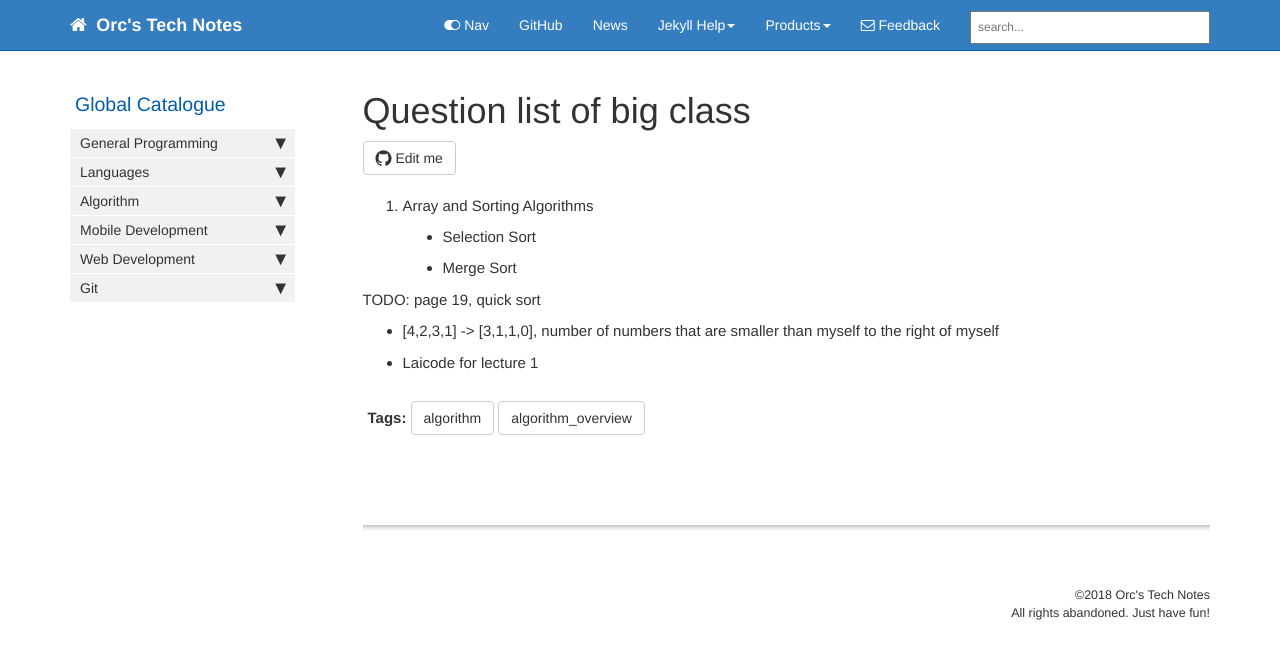
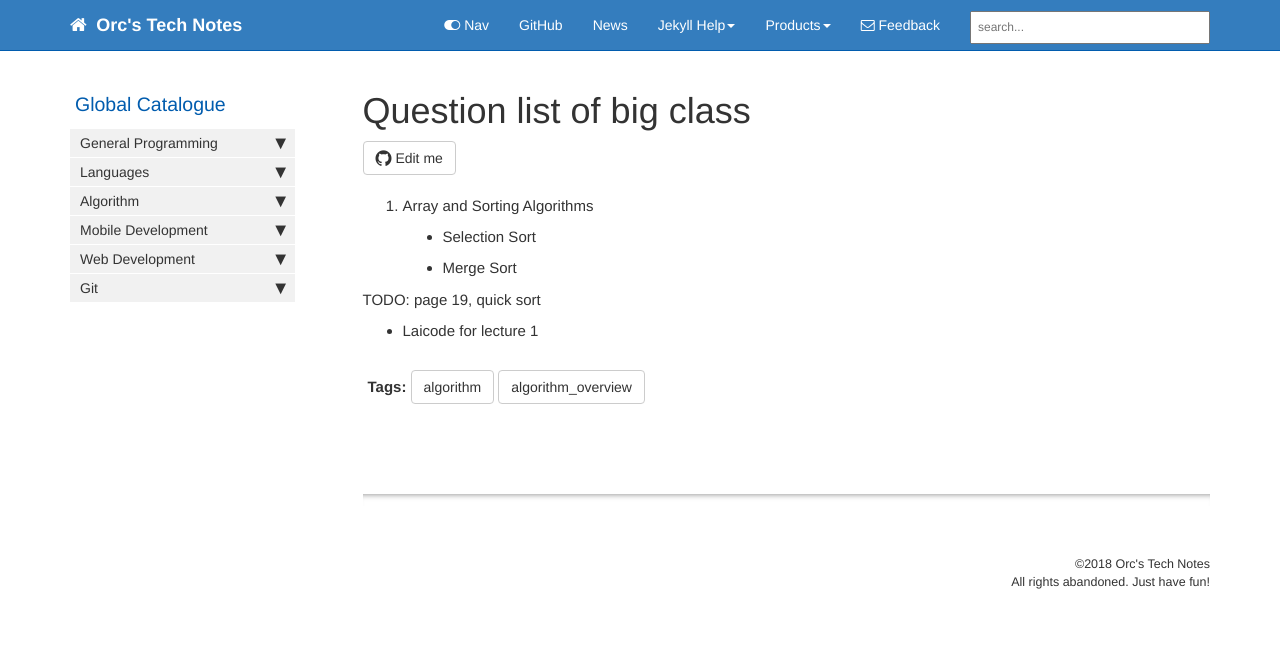
Before and after one commit to HungryOrc/hungryorc.github.io, a Jekyll site: the page built from pages/algorithm/algorithm_big_class.md, in a window 1280 px wide. Shown: the top 659 px of the page. Built offline with Jekyll 4.4.1, drawn with Linux system fonts in a browser that asks for light colours; nearby versions of some CDN libraries; comment, search, counter and statistics services are not loaded.

Commit message:
Update algorithm_big_class.md

```diff
--- a/pages/algorithm/algorithm_big_class.md
+++ b/pages/algorithm/algorithm_big_class.md
@@ -15,7 +15,6 @@ toc: false
 
 
 TODO: page 19, quick sort
-* [4,2,3,1] -> [3,1,1,0], number of numbers that are smaller than myself to the right of myself
 * Laicode for lecture 1
 
 
```
